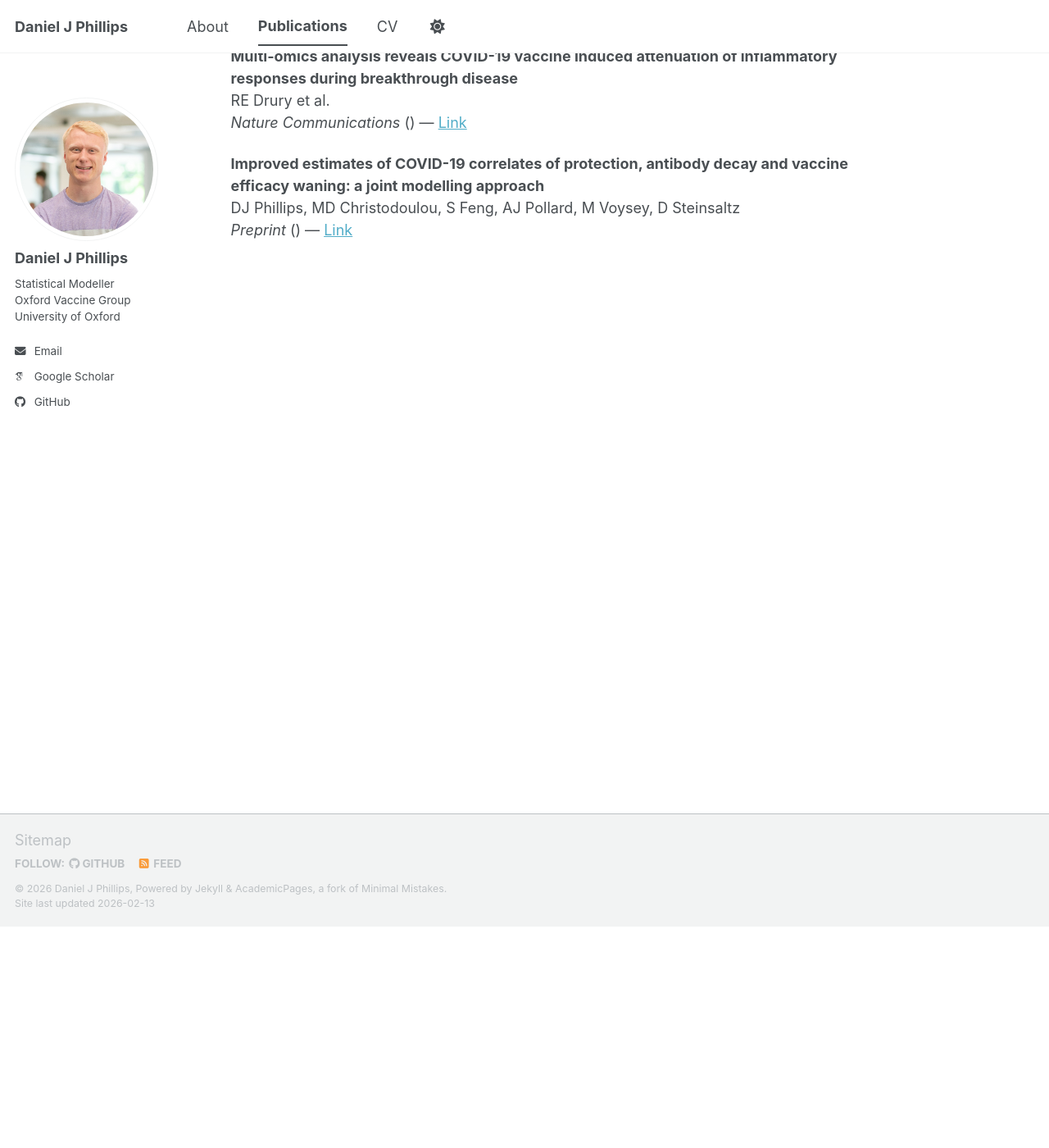
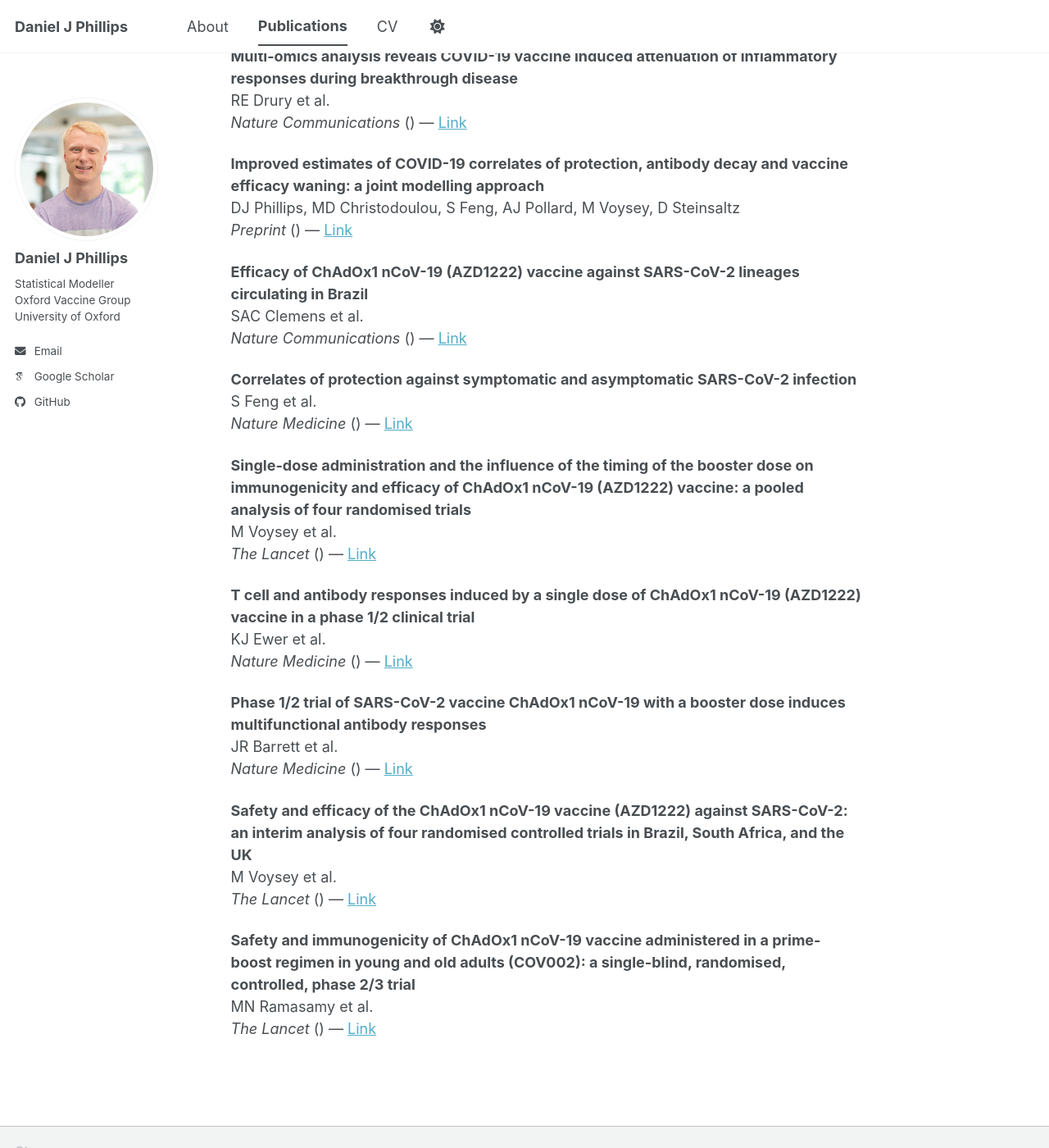
Before and after one commit to danphillipsstats/danphillipsstats.github.io, a Jekyll site: the page built from _pages/publications.md, in a window 1280 px wide and 1400 px high, scrolled down 270 px. Shown: the whole window at 82% size. Built offline with Jekyll 4.4.1, drawn with Linux system fonts in a browser that asks for light colours; some web fonts are replaced; a script bundle is joined from its source files by our own code; library files that are not in the unit come from our copies.

Commit message:
Update publications.yml
Added all publications

```diff
--- a/_data/publications.yml
+++ b/_data/publications.yml
@@ -18,3 +18,54 @@
   venue: "Preprint"
   year: 2024
   url: "https://www.medrxiv.org/content/10.1101/2024.07.02.24309776v1"
+
+- id: clemens2024efficacy
+  title: "Efficacy of ChAdOx1 nCoV-19 (AZD1222) vaccine against SARS-CoV-2 lineages circulating in Brazil"
+  authors: "SAC Clemens et al."
+  venue: "Nature Communications"
+  year: 2021
+  url: "https://www.nature.com/articles/s41467-021-25982-w"
+
+- id: feng2021correlates
+  title: "Correlates of protection against symptomatic and asymptomatic SARS-CoV-2 infection"
+  authors: "S Feng et al."
+  venue: "Nature Medicine"
+  year: 2021
+  url: "https://www.nature.com/articles/s41591-021-01540-1"
+
+- id: voysey2021single
+  title: "Single-dose administration and the influence of the timing of the booster dose on immunogenicity and efficacy of ChAdOx1 nCoV-19 (AZD1222) vaccine: a pooled analysis of four randomised trials"
+  authors: "M Voysey et al."
+  venue: "The Lancet"
+  year: 2021
+  url: "https://www.thelancet.com/journals/lancet/article/PIIS0140-6736(21)00432-3/fulltext"
+
+- id: ewer2021t
+  title: "T cell and antibody responses induced by a single dose of ChAdOx1 nCoV-19 (AZD1222) vaccine in a phase 1/2 clinical trial"
+  authors: "KJ Ewer et al."
+  venue: "Nature Medicine"
+  year: 2021
+  url: "https://www.nature.com/articles/s41591-020-01194-5"
+
+- id: barrett2021phase
+  title: "Phase 1/2 trial of SARS-CoV-2 vaccine ChAdOx1 nCoV-19 with a booster dose induces multifunctional antibody responses"
+  authors: "JR Barrett et al."
+  venue: "Nature Medicine"
+  year: 2021
+  url: "https://www.nature.com/articles/s41591-020-01179-4"
+
+
+- id: voysey2021safety
+  title: "Safety and efficacy of the ChAdOx1 nCoV-19 vaccine (AZD1222) against SARS-CoV-2: an interim analysis of four randomised controlled trials in Brazil, South Africa, and the UK"
+  authors: "M Voysey et al."
+  venue: "The Lancet"
+  year: 2021
+  url: "https://www.thelancet.com/article/S0140-6736(20)32661-1/fulltext"
+
+
+- id: ramasmy2020safety
+  title: "Safety and immunogenicity of ChAdOx1 nCoV-19 vaccine administered in a prime-boost regimen in young and old adults (COV002): a single-blind, randomised, controlled, phase 2/3 trial"
+  authors: "MN Ramasamy et al."
+  venue: "The Lancet"
+  year: 2020
+  url: "https://www.thelancet.com/journals/lancet/article/PIIS0140-6736(20)32466-1/fulltext"
```
